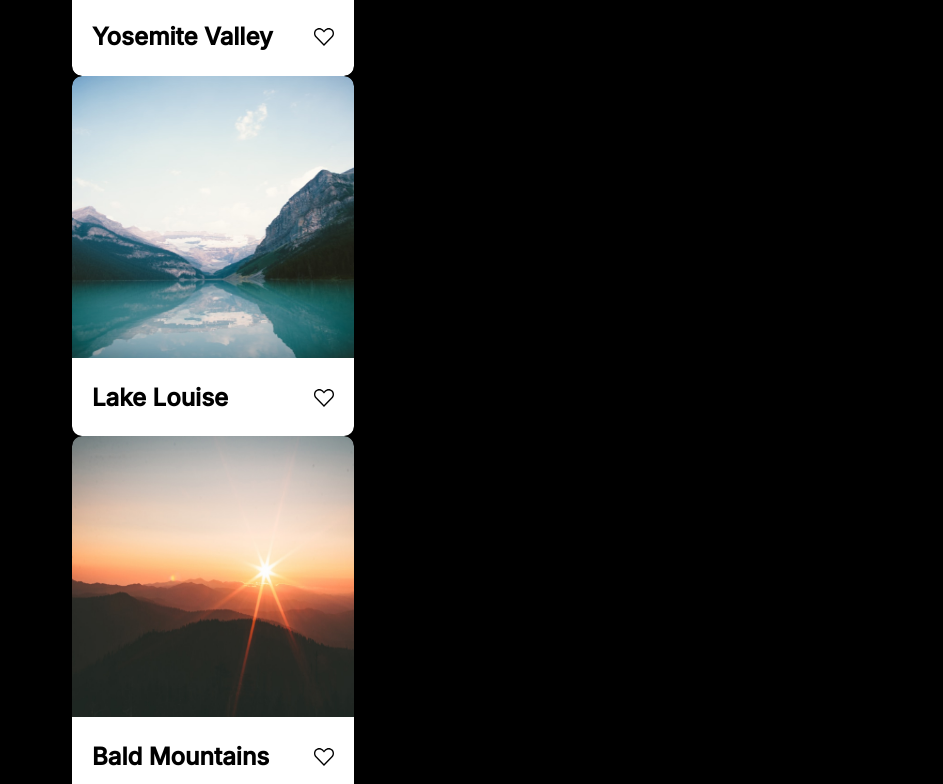
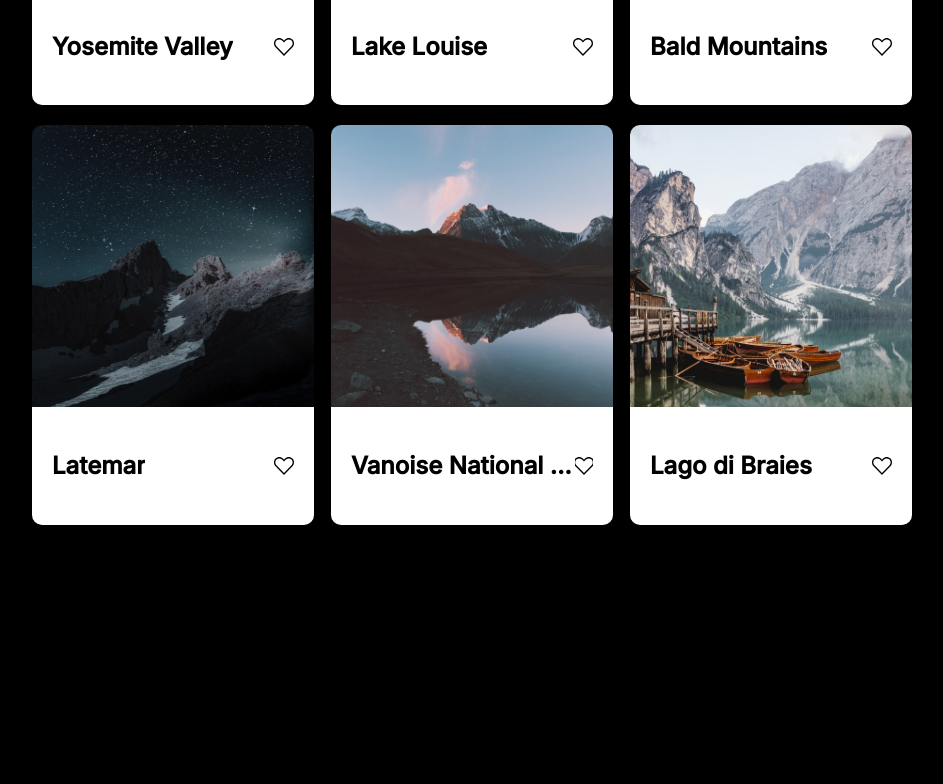
Before and after one commit to SELissie/se_project_aroundtheus, a plain HTML site: page index.html in a window 1280 px wide. Shown: the part 603-1387 px from the top of the page, without its empty margins (168-1111 px from the left). After the commit the page ends 1173 px from the top, so only its background shows below. Drawn offline with Linux system fonts and the light colour scheme.

Commit message:
Modified all blocks, corrected card.css and started media queries

```diff
--- a/blocks/cards.css
+++ b/blocks/cards.css
@@ -1,27 +1,21 @@
 .cards {
-  margin-top: 40px;
-  color: #000;
-  font-weight: 900;
-  font-size: 24px;
-  line-height: 29px;
+  margin-top: 30px;
 }
 
-.card_grid {
+.card__grid {
   display: grid;
   justify-content: center;
-  grid-template-columns: repeat(auto-fit, minmax(282px, 1fr));
+  grid-template-columns: repeat(auto-fit, 282px);
   grid-gap: 20px 17px;
+
+  margin: 0;
   padding: 0;
-  margin: 0;
 }
 
 .card {
   display: flex;
   flex-direction: column;
-  border-radius: 10px;
-  overflow: hidden;
-  width: 282px;
-  height: 360px;
+  list-style-type: none;
 }
 
 .card__image {
@@ -30,21 +24,25 @@
   border-radius: 10px 10px 0 0;
 }
 
+.card__title {
+  text-overflow: ellipsis;
+  white-space: nowrap;
+  overflow: hidden;
+}
+
 .card__description {
   display: flex;
+  background-color: #fff;
+  color: #000;
   align-items: center;
   justify-content: space-between;
-  background-color: #fff;
+  padding: 25px 20px;
   border-radius: 0 0 10px 10px;
-  padding: 25px 20px;
 }
 
 .card__like-button {
   background: transparent url(../images/Like\ button.svg) center no-repeat;
   width: 21px;
   height: 18px;
-  border: none;
+  border-style: none;
 }
-.card__like-button:hover {
-  background: transparent url(../images/Like\ button-hover.svg) center no-repeat;
-}
--- a/blocks/header.css
+++ b/blocks/header.css
@@ -11,7 +11,7 @@
 
 .header__divider {
   border-bottom: solid 0.15px #545454;
-  max-width: 880px;
+  width: 100%;
   margin-top: 41px;
   opacity: 70%;
 }
--- a/blocks/page.css
+++ b/blocks/page.css
@@ -17,3 +17,10 @@
   position: relative;
   width: 100%;
 }
+
+@media screen and (max-width: 1100px) {
+  .page__section {
+    margin: 0 20px;
+    max-width: calc(100% - 40px);
+  }
+}
--- a/index.html
+++ b/index.html
@@ -10,7 +10,7 @@
   </head>
   <body class="page">
     <div class="page__content">
-      <header class="header page_section">
+      <header class="header page__section">
         <img
           src="./images/ATUS Logo.svg"
           alt="Around the U.S. logo"
@@ -19,7 +19,7 @@
         <span class="header__divider"></span>
       </header>
       <main class="content">
-        <section class="profile page_section">
+        <section class="profile page__section">
           <img
             src="./images/jacques-cousteau.jpg"
             alt="Picture of Jacques Cousteau"
@@ -32,7 +32,7 @@
           </div>
           <button class="profile__add-button"></button>
         </section>
-        <section class="cards page_section">
+        <section class="cards page__section">
           <ul class="card__grid">
             <li class="card">
               <img
@@ -41,10 +41,11 @@
                 class="card__image"
               />
               <div class="card__description">
-                <span>Yosemite Valley</span>
+                <h2 class="card__title">Yosemite Valley</h2>
                 <button class="card__like-button"></button>
               </div>
             </li>
+
             <li class="card">
               <img
                 src="./images/lake-louise.jpg"
@@ -52,7 +53,7 @@
                 class="card__image"
               />
               <div class="card__description">
-                <span>Lake Louise</span>
+                <h2 class="card__title">Lake Louise</h2>
                 <button class="card__like-button"></button>
               </div>
             </li>
@@ -63,7 +64,7 @@
                 class="card__image"
               />
               <div class="card__description">
-                <span>Bald Mountains</span>
+                <h2 class="card__title">Bald Mountains</h2>
                 <button class="card__like-button"></button>
               </div>
             </li>
@@ -74,7 +75,7 @@
                 class="card__image"
               />
               <div class="card__description">
-                <span>Latemar</span>
+                <h2 class="card__title">Latemar</h2>
                 <button class="card__like-button"></button>
               </div>
             </li>
@@ -85,7 +86,7 @@
                 class="card__image"
               />
               <div class="card__description">
-                <span>Vanoise National...</span>
+                <h2 class="card__title">Vanoise National National Park</h2>
                 <button class="card__like-button"></button>
               </div>
             </li>
@@ -96,7 +97,7 @@
                 class="card__image"
               />
               <div class="card__description">
-                <span>Lago di Braies</span>
+                <h2 class="card__title">Lago di Braies</h2>
                 <button class="card__like-button"></button>
               </div>
             </li>
--- a/pages/index.css
+++ b/pages/index.css
@@ -14,8 +14,8 @@
 
   .profile__info {
     display: flex;
+    flex-wrap: wrap;
     justify-content: center;
-    flex-wrap: wrap;
     width: 100%;
   }
 
@@ -23,4 +23,17 @@
     width: 100%;
     text-align: center;
   }
+
+  .profile__add-button {
+    width: 100%;
+    margin: 0;
+    padding: 0;
+  }
 }
+
+@media screen and (max-width: 480px) {
+  .header__logo {
+    justify-content: ;
+    align-items: center;
+  }
+}
```
